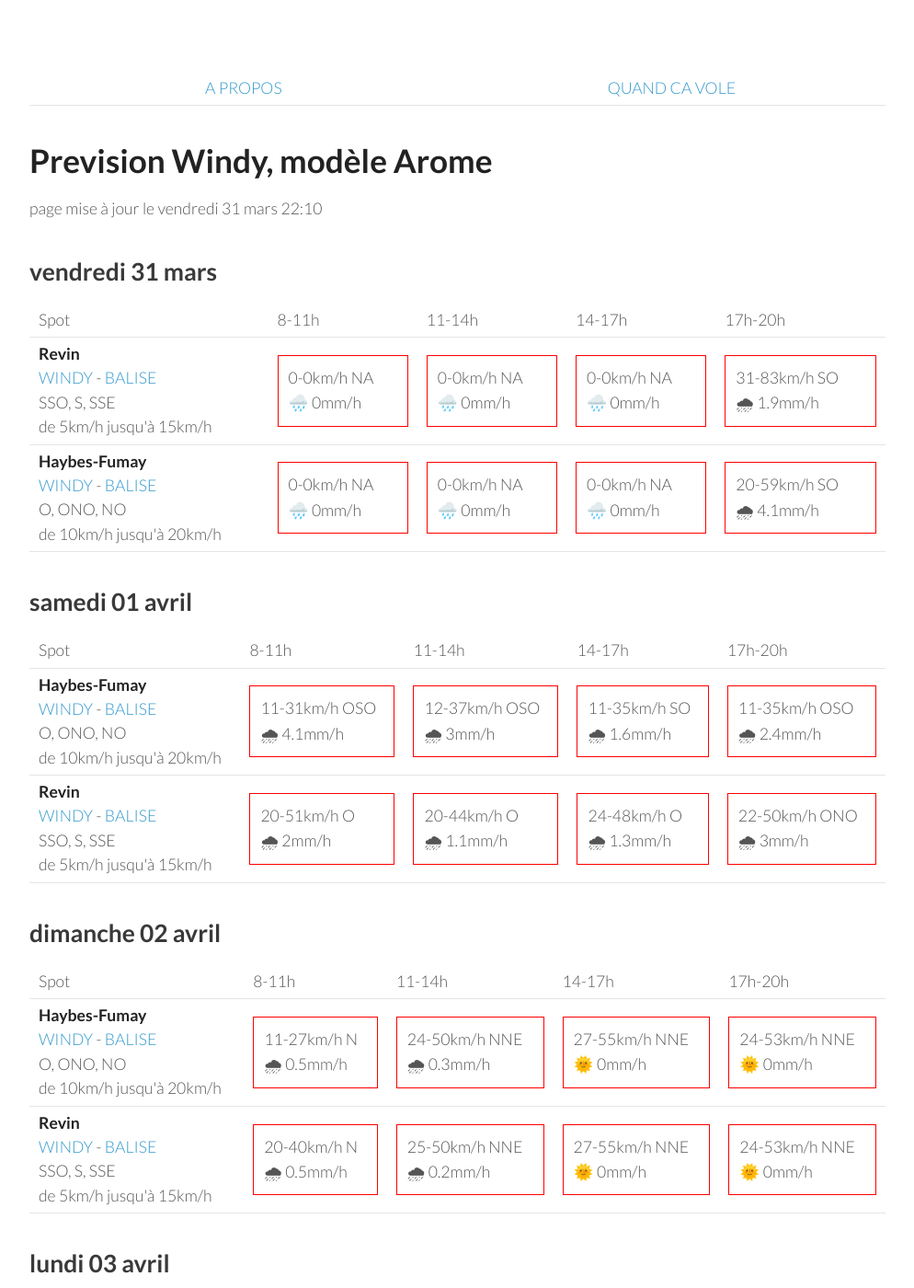
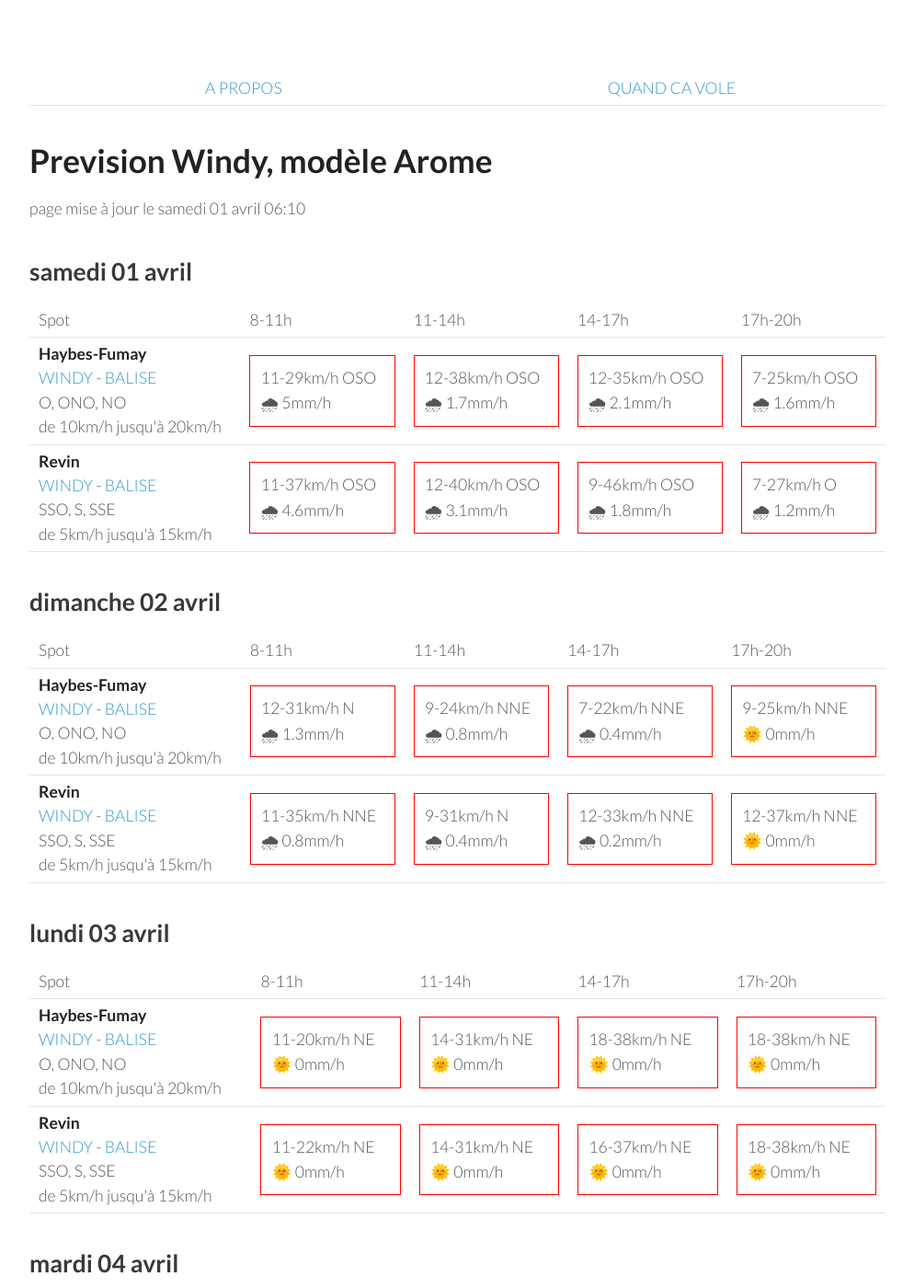
Before and after one commit to parapente-dans-le-nord/parapente-dans-le-nord.github.io, a Jekyll site: the page built from ardennes.markdown, in a window 1280 px wide and 1400 px high. Shown: the whole window at 92% size, without its empty margins (26-1020 px from the left). Built offline with Jekyll 4.4.1, drawn with Linux system fonts in a browser that asks for light colours; some of the changed text lies outside the part shown.

Commit message:
update index.markdown

```diff
--- a/ardennes.markdown
+++ b/ardennes.markdown
@@ -7,42 +7,8 @@ title:  "Tous les spots"
 {: .links}
 
 # Prevision Windy, modèle Arome
-page mise à jour le vendredi 31 mars 22:10
+page mise à jour le samedi 01 avril 06:10
 
-## vendredi 31 mars
-
-{::nomarkdown}
-<table>
-  <tbody>
-    <tr>
-      <td>Spot</td>
-      <td>8-11h</td>
-      <td>11-14h</td>
-      <td>14-17h</td>
-      <td>17h-20h</td>
-    </tr>
-<tr>
-        <td><strong>Revin</strong><br><a href="https://windy.com/49.948/4.625?49.543,4.625,8">WINDY</a> - <span class=""><a href="http://www.balisemeteo.com/balise.php?idBalise=5019">BALISE</a> </span><br> <span class="vent-favorable">SSO, S, SSE</span><br><span class="force-vent">de 5km/h jusqu'à 15km/h</span> </td>
-
-            <td><div class="not-flyable"><p>0-0km/h NA</p><p>🌧️ 0mm/h</p></div></td>
-            <td><div class="not-flyable"><p>0-0km/h NA</p><p>🌧️ 0mm/h</p></div></td>
-            <td><div class="not-flyable"><p>0-0km/h NA</p><p>🌧️ 0mm/h</p></div></td>
-            <td><div class="not-flyable"><p>31-83km/h SO</p><p>🌧 1.9mm/h</p></div></td>
-
-    </tr>
-<tr>
-        <td><strong>Haybes-Fumay</strong><br><a href="https://windy.com/49.998/4.715?49.913,4.738,10">WINDY</a> - <span class=""><a href="http://www.balisemeteo.com/balise.php?idBalise=104">BALISE</a> </span><br> <span class="vent-favorable">O, ONO, NO</span><br><span class="force-vent">de 10km/h jusqu'à 20km/h</span> </td>
-
-            <td><div class="not-flyable"><p>0-0km/h NA</p><p>🌧️ 0mm/h</p></div></td>
-            <td><div class="not-flyable"><p>0-0km/h NA</p><p>🌧️ 0mm/h</p></div></td>
-            <td><div class="not-flyable"><p>0-0km/h NA</p><p>🌧️ 0mm/h</p></div></td>
-            <td><div class="not-flyable"><p>20-59km/h SO</p><p>🌧 4.1mm/h</p></div></td>
-
-    </tr>
-
-</tbody>
-</table>
-{:/}
 ## samedi 01 avril
 
 {::nomarkdown}
@@ -58,20 +24,20 @@ page mise à jour le vendredi 31 mars 22:10
 <tr>
         <td><strong>Haybes-Fumay</strong><br><a href="https://windy.com/49.998/4.715?49.913,4.738,10">WINDY</a> - <span class=""><a href="http://www.balisemeteo.com/balise.php?idBalise=104">BALISE</a> </span><br> <span class="vent-favorable">O, ONO, NO</span><br><span class="force-vent">de 10km/h jusqu'à 20km/h</span> </td>
 
-            <td><div class="not-flyable"><p>11-31km/h OSO</p><p>🌧 4.1mm/h</p></div></td>
-            <td><div class="not-flyable"><p>12-37km/h OSO</p><p>🌧 3mm/h</p></div></td>
-            <td><div class="not-flyable"><p>11-35km/h SO</p><p>🌧 1.6mm/h</p></div></td>
-            <td><div class="not-flyable"><p>11-35km/h OSO</p><p>🌧 2.4mm/h</p></div></td>
+            <td><div class="not-flyable"><p>11-29km/h OSO</p><p>🌧 5mm/h</p></div></td>
+            <td><div class="not-flyable"><p>12-38km/h OSO</p><p>🌧 1.7mm/h</p></div></td>
+            <td><div class="not-flyable"><p>12-35km/h OSO</p><p>🌧 2.1mm/h</p></div></td>
+            <td><div class="not-flyable"><p>7-25km/h OSO</p><p>🌧 1.6mm/h</p></div></td>
 
 
     </tr>
 <tr>
         <td><strong>Revin</strong><br><a href="https://windy.com/49.948/4.625?49.543,4.625,8">WINDY</a> - <span class=""><a href="http://www.balisemeteo.com/balise.php?idBalise=5019">BALISE</a> </span><br> <span class="vent-favorable">SSO, S, SSE</span><br><span class="force-vent">de 5km/h jusqu'à 15km/h</span> </td>
 
-            <td><div class="not-flyable"><p>20-51km/h O</p><p>🌧 2mm/h</p></div></td>
-            <td><div class="not-flyable"><p>20-44km/h O</p><p>🌧 1.1mm/h</p></div></td>
-            <td><div class="not-flyable"><p>24-48km/h O</p><p>🌧 1.3mm/h</p></div></td>
-            <td><div class="not-flyable"><p>22-50km/h ONO</p><p>🌧 3mm/h</p></div></td>
+            <td><div class="not-flyable"><p>11-37km/h OSO</p><p>🌧 4.6mm/h</p></div></td>
+            <td><div class="not-flyable"><p>12-40km/h OSO</p><p>🌧 3.1mm/h</p></div></td>
+            <td><div class="not-flyable"><p>9-46km/h OSO</p><p>🌧 1.8mm/h</p></div></td>
+            <td><div class="not-flyable"><p>7-27km/h O</p><p>🌧 1.2mm/h</p></div></td>
 
 
     </tr>
@@ -94,20 +60,20 @@ page mise à jour le vendredi 31 mars 22:10
 <tr>
         <td><strong>Haybes-Fumay</strong><br><a href="https://windy.com/49.998/4.715?49.913,4.738,10">WINDY</a> - <span class=""><a href="http://www.balisemeteo.com/balise.php?idBalise=104">BALISE</a> </span><br> <span class="vent-favorable">O, ONO, NO</span><br><span class="force-vent">de 10km/h jusqu'à 20km/h</span> </td>
 
-            <td><div class="not-flyable"><p>11-27km/h N</p><p>🌧 0.5mm/h</p></div></td>
-            <td><div class="not-flyable"><p>24-50km/h NNE</p><p>🌧 0.3mm/h</p></div></td>
-            <td><div class="not-flyable"><p>27-55km/h NNE</p><p>🌞 0mm/h</p></div></td>
-            <td><div class="not-flyable"><p>24-53km/h NNE</p><p>🌞 0mm/h</p></div></td>
+            <td><div class="not-flyable"><p>12-31km/h N</p><p>🌧 1.3mm/h</p></div></td>
+            <td><div class="not-flyable"><p>9-24km/h NNE</p><p>🌧 0.8mm/h</p></div></td>
+            <td><div class="not-flyable"><p>7-22km/h NNE</p><p>🌧 0.4mm/h</p></div></td>
+            <td><div class="not-flyable"><p>9-25km/h NNE</p><p>🌞 0mm/h</p></div></td>
 
 
     </tr>
 <tr>
         <td><strong>Revin</strong><br><a href="https://windy.com/49.948/4.625?49.543,4.625,8">WINDY</a> - <span class=""><a href="http://www.balisemeteo.com/balise.php?idBalise=5019">BALISE</a> </span><br> <span class="vent-favorable">SSO, S, SSE</span><br><span class="force-vent">de 5km/h jusqu'à 15km/h</span> </td>
 
-            <td><div class="not-flyable"><p>20-40km/h N</p><p>🌧 0.5mm/h</p></div></td>
-            <td><div class="not-flyable"><p>25-50km/h NNE</p><p>🌧 0.2mm/h</p></div></td>
-            <td><div class="not-flyable"><p>27-55km/h NNE</p><p>🌞 0mm/h</p></div></td>
-            <td><div class="not-flyable"><p>24-53km/h NNE</p><p>🌞 0mm/h</p></div></td>
+            <td><div class="not-flyable"><p>11-35km/h NNE</p><p>🌧 0.8mm/h</p></div></td>
+            <td><div class="not-flyable"><p>9-31km/h N</p><p>🌧 0.4mm/h</p></div></td>
+            <td><div class="not-flyable"><p>12-33km/h NNE</p><p>🌧 0.2mm/h</p></div></td>
+            <td><div class="not-flyable"><p>12-37km/h NNE</p><p>🌞 0mm/h</p></div></td>
 
 
     </tr>
@@ -130,9 +96,9 @@ page mise à jour le vendredi 31 mars 22:10
 <tr>
         <td><strong>Haybes-Fumay</strong><br><a href="https://windy.com/49.998/4.715?49.913,4.738,10">WINDY</a> - <span class=""><a href="http://www.balisemeteo.com/balise.php?idBalise=104">BALISE</a> </span><br> <span class="vent-favorable">O, ONO, NO</span><br><span class="force-vent">de 10km/h jusqu'à 20km/h</span> </td>
 
-            <td><div class="not-flyable"><p>11-22km/h NE</p><p>🌞 0mm/h</p></div></td>
-            <td><div class="not-flyable"><p>12-29km/h NE</p><p>🌞 0mm/h</p></div></td>
-            <td><div class="not-flyable"><p>16-37km/h NE</p><p>🌞 0mm/h</p></div></td>
+            <td><div class="not-flyable"><p>11-20km/h NE</p><p>🌞 0mm/h</p></div></td>
+            <td><div class="not-flyable"><p>14-31km/h NE</p><p>🌞 0mm/h</p></div></td>
+            <td><div class="not-flyable"><p>18-38km/h NE</p><p>🌞 0mm/h</p></div></td>
             <td><div class="not-flyable"><p>18-38km/h NE</p><p>🌞 0mm/h</p></div></td>
 
 
@@ -140,10 +106,10 @@ page mise à jour le vendredi 31 mars 22:10
 <tr>
         <td><strong>Revin</strong><br><a href="https://windy.com/49.948/4.625?49.543,4.625,8">WINDY</a> - <span class=""><a href="http://www.balisemeteo.com/balise.php?idBalise=5019">BALISE</a> </span><br> <span class="vent-favorable">SSO, S, SSE</span><br><span class="force-vent">de 5km/h jusqu'à 15km/h</span> </td>
 
-            <td><div class="not-flyable"><p>12-24km/h NE</p><p>🌞 0mm/h</p></div></td>
-            <td><div class="not-flyable"><p>12-29km/h NE</p><p>🌞 0mm/h</p></div></td>
-            <td><div class="not-flyable"><p>16-35km/h NE</p><p>🌞 0mm/h</p></div></td>
-            <td><div class="not-flyable"><p>18-37km/h NE</p><p>🌞 0mm/h</p></div></td>
+            <td><div class="not-flyable"><p>11-22km/h NE</p><p>🌞 0mm/h</p></div></td>
+            <td><div class="not-flyable"><p>14-31km/h NE</p><p>🌞 0mm/h</p></div></td>
+            <td><div class="not-flyable"><p>16-37km/h NE</p><p>🌞 0mm/h</p></div></td>
+            <td><div class="not-flyable"><p>18-38km/h NE</p><p>🌞 0mm/h</p></div></td>
 
 
     </tr>
@@ -166,8 +132,8 @@ page mise à jour le vendredi 31 mars 22:10
 <tr>
         <td><strong>Revin</strong><br><a href="https://windy.com/49.948/4.625?49.543,4.625,8">WINDY</a> - <span class=""><a href="http://www.balisemeteo.com/balise.php?idBalise=5019">BALISE</a> </span><br> <span class="vent-favorable">SSO, S, SSE</span><br><span class="force-vent">de 5km/h jusqu'à 15km/h</span> </td>
 
-            <td><div class="not-flyable"><p>9-16km/h ENE</p><p>🌞 0mm/h</p></div></td>
-            <td><div class="not-flyable"><p>11-24km/h ENE</p><p>🌞 0mm/h</p></div></td>
+            <td><div class="not-flyable"><p>7-16km/h NE</p><p>🌞 0mm/h</p></div></td>
+            <td><div class="not-flyable"><p>11-25km/h NE</p><p>🌞 0mm/h</p></div></td>
             <td><div class="not-flyable"><p>11-25km/h NE</p><p>🌞 0mm/h</p></div></td>
             <td><div class="not-flyable"><p>11-25km/h NNE</p><p>🌞 0mm/h</p></div></td>
 
@@ -176,8 +142,8 @@ page mise à jour le vendredi 31 mars 22:10
 <tr>
         <td><strong>Haybes-Fumay</strong><br><a href="https://windy.com/49.998/4.715?49.913,4.738,10">WINDY</a> - <span class=""><a href="http://www.balisemeteo.com/balise.php?idBalise=104">BALISE</a> </span><br> <span class="vent-favorable">O, ONO, NO</span><br><span class="force-vent">de 10km/h jusqu'à 20km/h</span> </td>
 
-            <td><div class="not-flyable"><p>7-14km/h ENE</p><p>🌞 0mm/h</p></div></td>
-            <td><div class="not-flyable"><p>11-25km/h ENE</p><p>🌞 0mm/h</p></div></td>
+            <td><div class="not-flyable"><p>7-16km/h ENE</p><p>🌞 0mm/h</p></div></td>
+            <td><div class="not-flyable"><p>11-25km/h NE</p><p>🌞 0mm/h</p></div></td>
             <td><div class="not-flyable"><p>11-27km/h NE</p><p>🌞 0mm/h</p></div></td>
             <td><div class="not-flyable"><p>11-25km/h NNE</p><p>🌞 0mm/h</p></div></td>
 
```
